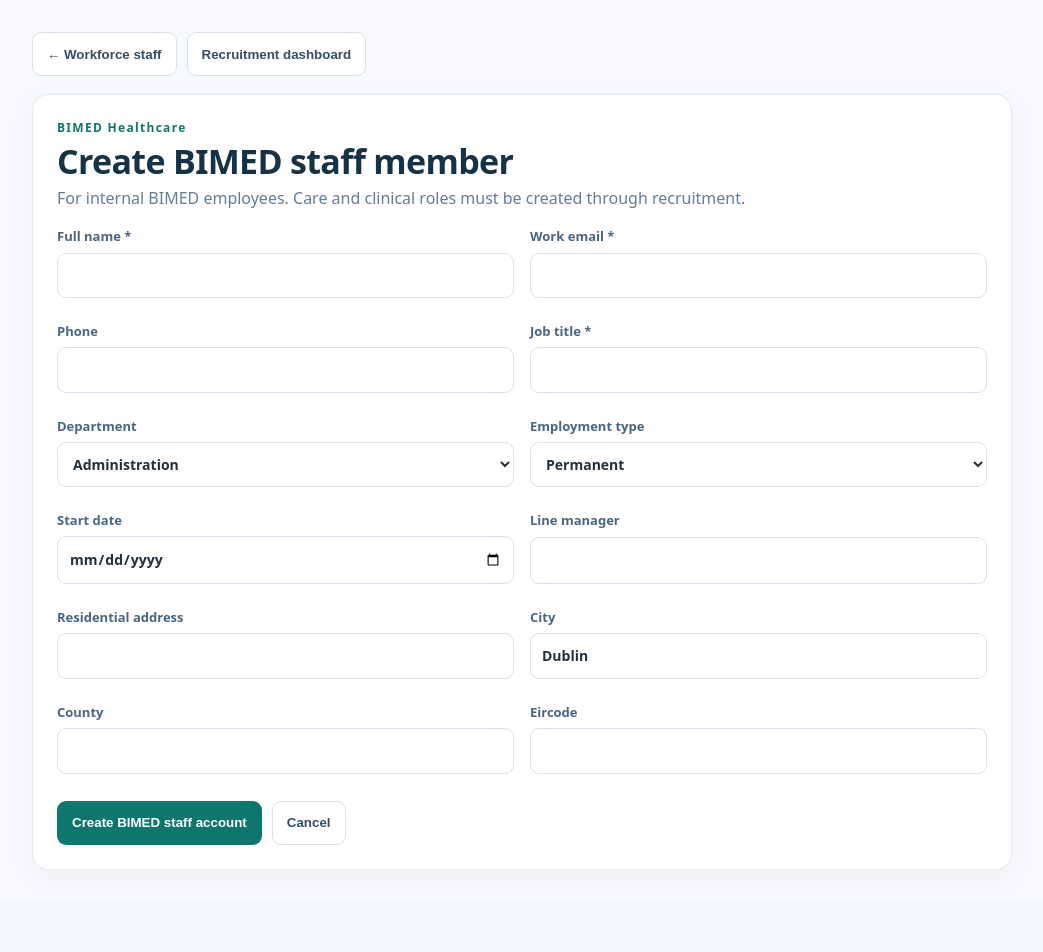
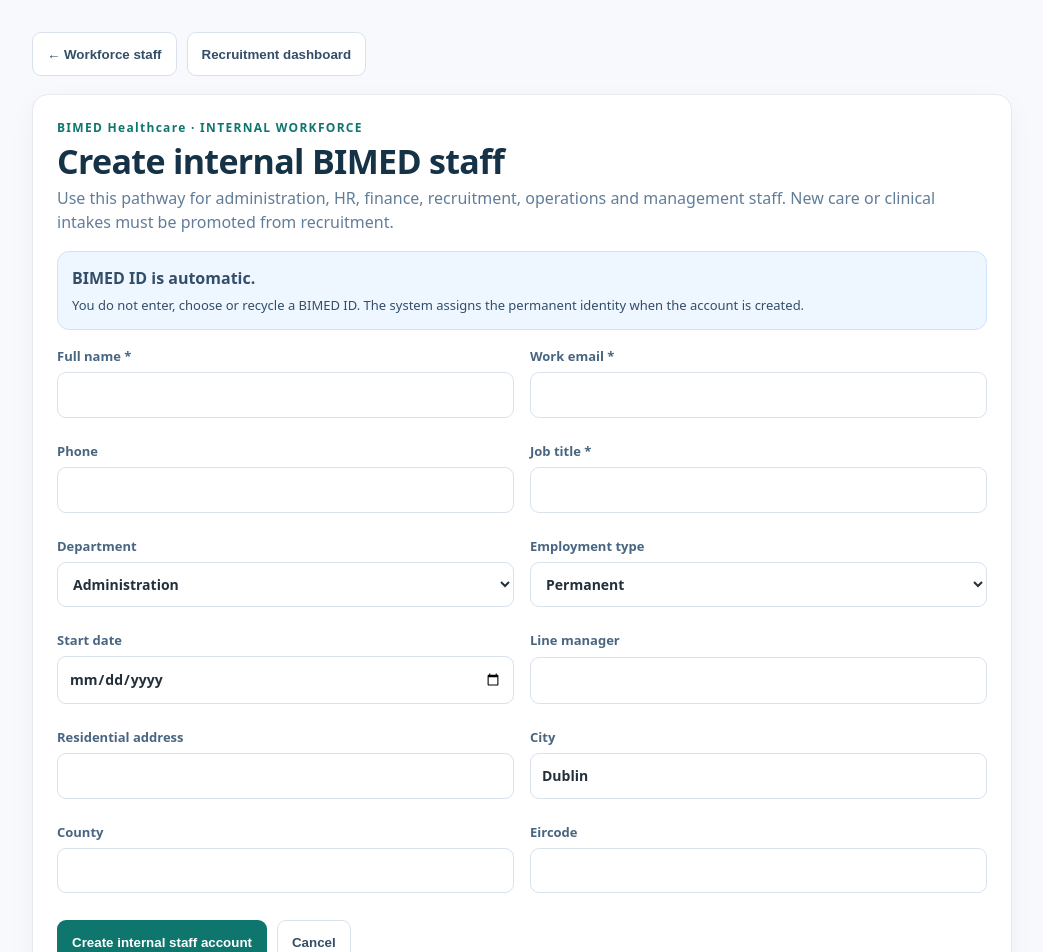
Before and after one commit to wandemcphill/BIMED, a Next.js app: page /admin/staff/new in a window 1280 px wide. Shown: the top 952 px of the page, without its empty margins (118-1161 px from the left). Before the commit the page ends 902 px from the top, so only its background shows below. Built offline with nearby package versions, Linux system fonts and the light colour scheme.

Commit message:
feat: clarify internal BIMED staff creation and automatic identity

```diff
--- a/app/admin/staff/new/page.tsx
+++ b/app/admin/staff/new/page.tsx
@@ -47,17 +47,19 @@
           <button onClick={() => router.push('/admin')} style={secondaryButton}>Recruitment dashboard</button>
         </div>
         <section style={card}>
-          <div style={{ fontSize: 12, fontWeight: 800, letterSpacing: 1.3, color: '#0f766e' }}>BIMED Healthcare</div>
-          <h1 style={{ margin: '4px 0 6px' }}>Create BIMED staff member</h1>
-          <p style={{ color: '#627d98', marginTop: 0 }}>For internal BIMED employees. Care and clinical roles must be created through recruitment.</p>
+          <div style={{ fontSize: 12, fontWeight: 800, letterSpacing: 1.3, color: '#0f766e' }}>BIMED Healthcare · INTERNAL WORKFORCE</div>
+          <h1 style={{ margin: '4px 0 6px' }}>Create internal BIMED staff</h1>
+          <p style={{ color: '#627d98', marginTop: 0 }}>Use this pathway for administration, HR, finance, recruitment, operations and management staff. New care or clinical intakes must be promoted from recruitment.</p>
+          <div style={{ margin: '16px 0', padding: 14, borderRadius: 12, background: '#eef6ff', border: '1px solid #cfe2ff', color: '#334e68' }}><strong>BIMED ID is automatic.</strong><div style={{ fontSize: 13, marginTop: 4 }}>You do not enter, choose or recycle a BIMED ID. The system assigns the permanent identity when the account is created.</div></div>
           {error && <div style={errorBox}>{error}</div>}
           {staff ? (
             <div style={successBox}>
-              <strong>Staff record created</strong>
+              <strong>Internal BIMED staff account created</strong>
               <div style={{ marginTop: 8 }}>BIMED ID: <strong>{staff.bimed_id}</strong></div>
               <div>Email: {staff.email}</div>
               <div>Job title: {staff.job_title}</div>
-              {activationUrl && <><p style={{ marginBottom: 8 }}>Activation link:</p><textarea readOnly value={activationUrl} rows={3} style={{ width: '100%', boxSizing: 'border-box', padding: 10, border: '1px solid #a7f3d0', borderRadius: 9 }} /><button onClick={() => void copyActivation()} style={{ ...primaryButton, marginTop: 8 }}>Copy activation link</button></>}
+              <p style={{ marginTop: 10, marginBottom: 8 }}>Give the employee the secure activation link below. After activation they can set their password, upload a profile photograph and use the BIMED Staff Portal.</p>
+              {activationUrl && <><textarea readOnly value={activationUrl} rows={3} style={{ width: '100%', boxSizing: 'border-box', padding: 10, border: '1px solid #a7f3d0', borderRadius: 9 }} /><button onClick={() => void copyActivation()} style={{ ...primaryButton, marginTop: 8 }}>Copy activation link</button></>}
               <div style={{ marginTop: 14, display: 'flex', gap: 8, flexWrap: 'wrap' }}>
                 <button onClick={() => router.push(`/admin/staff/${staff.id}`)} style={primaryButton}>Open staff record</button>
                 <button onClick={() => router.push('/admin/staff/new')} style={secondaryButton}>Create another</button>
@@ -80,7 +82,7 @@
                 <Field label="Eircode" value={form.eircode} onChange={(v) => update('eircode', v)} />
               </div>
               <div style={{ marginTop: 20, display: 'flex', gap: 10, flexWrap: 'wrap' }}>
-                <button disabled={busy} type="submit" style={primaryButton}>{busy ? 'Creating…' : 'Create BIMED staff account'}</button>
+                <button disabled={busy} type="submit" style={primaryButton}>{busy ? 'Creating…' : 'Create internal staff account'}</button>
                 <button type="button" onClick={() => router.push('/admin/staff')} style={secondaryButton}>Cancel</button>
               </div>
             </form>
```
